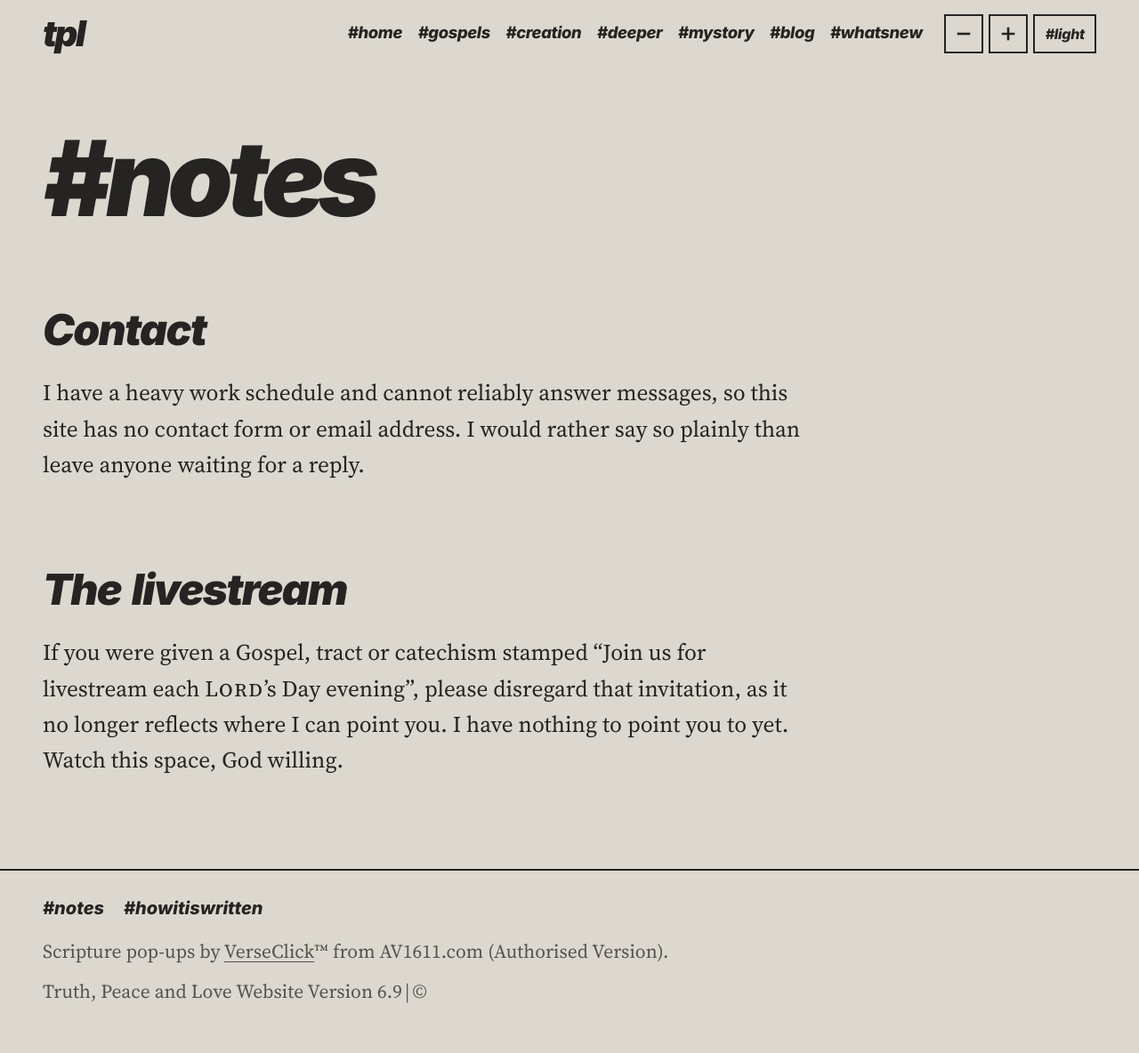
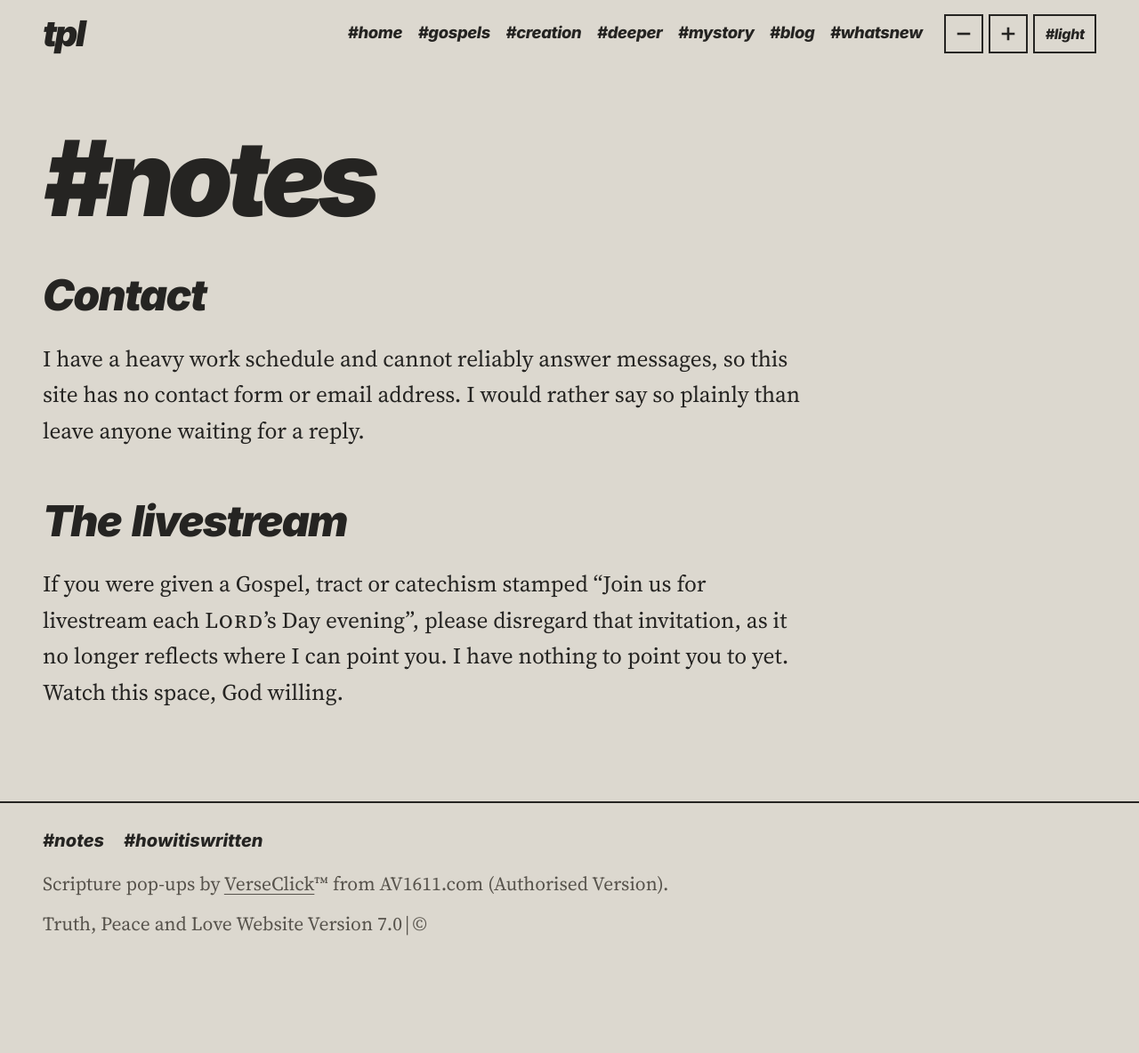
Before and after one commit to ForestWalkUK/truthpeaceandlove, a Jekyll site: the page built from notes.md, in a window 1280 px wide. Shown: the whole page at 89% size. Built offline with Jekyll 4.4.1, drawn with Linux system fonts in a browser that asks for light colours; after the commit the page ends 1107 px from its top, so only the background shows below that.

Commit message:
Less space above headings in articles and posts (v7.0)
Reduces the space above section headings in the reading text by about 40% (.prose h2 top margin 2em to 1.2em). Paragraph spacing and accordion headings unchanged. site_version 7.0; CHANGELOG.txt entry added.

Co-Authored-By: Claude Sonnet 5.5 <noreply@anthropic.com>

```diff
--- a/_config.yml
+++ b/_config.yml
@@ -3,7 +3,7 @@ lang: en-GB
 url: "https://truthpeace.love"
 baseurl: ""
 markdown: kramdown
-site_version: "6.9"
+site_version: "7.0"
 strapline: Found in Jesus Christ
 exclude:
   - README.md
--- a/assets/css/style.css
+++ b/assets/css/style.css
@@ -86,6 +86,8 @@ h1,h2,h3{text-wrap:balance}
 h1,h2,.hero-title,.tag-title,.door-tag,.list-tag,.list-title,.doors-h,.strap,.more-h,.whatsnew-h{font-family:var(--display);font-style:italic;font-variant-numeric:lining-nums;word-spacing:.08em}
 h1{font-weight:900;font-size:clamp(2.4rem,8vw,6rem);line-height:.92;letter-spacing:-.045em;margin:clamp(2.5rem,7vw,5.5rem) 0 .5em}
 h2{font-weight:900;font-size:clamp(1.75rem,3.8vw,3rem);line-height:1;letter-spacing:-.035em;margin:2em 0 .55em}
+/* v7.0: less space above section headings in the reading text (was 2em). Only headings that are direct children of .prose, so accordion headings, the #changelog heading and the page titles are unchanged. 2.75rem is a minimum, so phones keep roughly twice the paragraph gap above a heading. */
+.prose>h2{margin-top:max(1.2em, 2.75rem)}
 h3{font-weight:600;font-size:1.2em;line-height:1.3;margin:1.6em 0 .4em}
 .hash-heads h2::before{content:"#";content:"#" / "";color:var(--hash)}
 
```
Also changed, not shown: CHANGELOG.txt.
